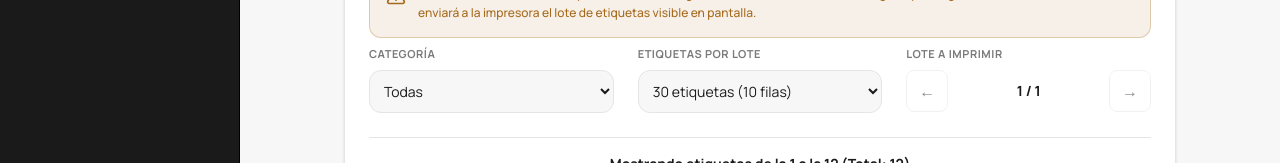
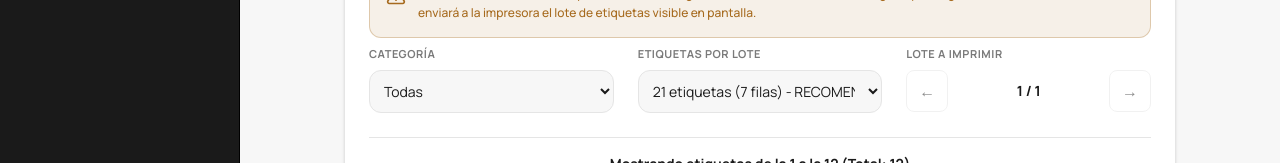
Before and after one commit to 2001mapa/rio_laminado_demo, a Next.js app: page /admin/inventario/imprimir in a window 1280 px wide. Shown: the part 340-503 px from the top of the page. Built offline with nearby package versions, Linux system fonts and the light colour scheme.

Commit message:
Fix: Limitar impresion a bloques de 21 etiquetas (7 filas) para evitar que Chrome salte a una segunda hoja 4x6

```diff
--- a/src/app/admin/inventario/imprimir/page.tsx
+++ b/src/app/admin/inventario/imprimir/page.tsx
@@ -11,7 +11,7 @@ export default function MassPrintPage() {
   const { products } = useDemo();
 
   const [categoryFilter, setCategoryFilter] = useState<string>('Todas');
-  const [itemsPerPage, setItemsPerPage] = useState<number>(30); // E.g., 30 tags per batch
+  const [itemsPerPage, setItemsPerPage] = useState<number>(21); // E.g., 21 tags per batch (7 rows, fits in 4x6 exactly)
   const [currentPage, setCurrentPage] = useState<number>(1);
 
   const categories = Array.from(new Set(products.map(p => p.category).filter(Boolean))) as string[];
@@ -117,10 +117,9 @@ export default function MassPrintPage() {
                   setCurrentPage(1);
                 }}
               >
-                <option value={15}>15 etiquetas (5 filas)</option>
-                <option value={30}>30 etiquetas (10 filas)</option>
-                <option value={60}>60 etiquetas (20 filas)</option>
-                <option value={90}>90 etiquetas (30 filas)</option>
+                <option value={21}>21 etiquetas (7 filas) - RECOMENDADO</option>
+                <option value={42}>42 etiquetas (14 filas)</option>
+                <option value={63}>63 etiquetas (21 filas)</option>
                 <option value={9999}>Imprimir Todo (¡Cuidado!)</option>
               </select>
             </div>
--- a/src/app/admin/pedidos/[id]/page.tsx
+++ b/src/app/admin/pedidos/[id]/page.tsx
@@ -371,13 +371,24 @@ export default function PedidoDetalleAdminPage({ params }: { params: Promise<{ i
             }
           }
         `}} />
-        {/* Usamos pl-[0.5mm] para cuadrar 3 etiquetas de 32mm + 2 huecos de 3mm en 103mm */}
+
+        {(() => {
+          const itemsToPrint = sortedItems.filter(item => printingSingle ? item.id === printingSingle : true);
+          const chunks = [];
+          for (let i = 0; i < itemsToPrint.length; i += 21) {
+            chunks.push(itemsToPrint.slice(i, i + 21));
+          }
+
+          return chunks.map((chunk, chunkIndex) => (
+            <div key={chunkIndex} className="break-after-page">
               <div
                 className="grid grid-cols-3 gap-x-[3mm]"
                 style={{ paddingLeft: `${offsetX}mm`, paddingTop: `${offsetY}mm`, rowGap: `${gapY}mm` }}
               >
-          {sortedItems.filter(item => printingSingle ? item.id === printingSingle : true).map((item, index) => {
+                {chunk.map((item, index) => {
                   const product = products.find(p => p.id === item.productId);
+                  // Continuar con la numeracion global de la orden
+                  const globalIndex = chunkIndex * 21 + index;
                   return (
                     <div
                       key={item.id}
@@ -397,7 +408,7 @@ export default function PedidoDetalleAdminPage({ params }: { params: Promise<{ i
                         </div>
                       {/* Contenedor de textos alineado a la izquierda, textos del mismo tamaño */}
                       <div className="flex flex-col items-start justify-center gap-[1px] h-full flex-1 ml-[1.5mm] overflow-hidden">
-                  <span className="font-bold text-[11px] leading-[1.1] text-left w-full truncate tracking-tighter"># {index + 1}</span>
+                        <span className="font-bold text-[11px] leading-[1.1] text-left w-full truncate tracking-tighter"># {globalIndex + 1}</span>
                         <span className="font-black text-[11px] leading-[1.1] text-left w-full truncate tracking-tighter">{product?.sku}</span>
                         <span className="font-black text-[11px] leading-[1.1] text-left w-full truncate tracking-tighter">Cant: {item.quantity}</span>
                       </div>
@@ -406,6 +417,9 @@ export default function PedidoDetalleAdminPage({ params }: { params: Promise<{ i
                 })}
               </div>
             </div>
+          ));
+        })()}
+      </div>
     </>
   );
 }
```
Lines whose indentation alone changed are shown as unchanged.
